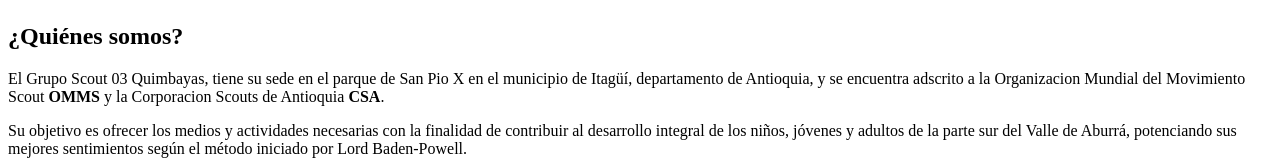
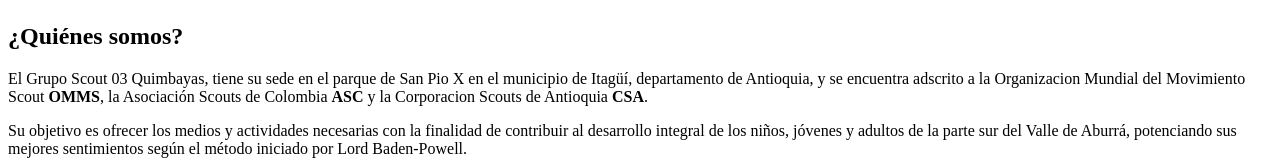
Before and after one commit to sagudelo1200/03quimbayas, a React (Create React App) app: page /grupo in a window 1280 px wide. Shown: the part 517-677 px from the top of the page. Built offline with nearby package versions, Linux system fonts and the light colour scheme; no server answers; the HTML template or start-up script is replaced by a standard one.

Commit message:
minor changes

```diff
--- a/public/index.html
+++ b/public/index.html
@@ -16,7 +16,7 @@
   <title>Grupo Scout 03 Quimbayas</title>
   <meta name='description'
     content='Contribuimos a la educación de los jóvenes para que participen en la construcción de un mundo mejor.'>
-  <script src="https://kit.fontawesome.com/1c8c404e86.js" crossorigin="anonymous"></script>
+  <script src="https://kit.fontawesome.com/d15cff8b51.js" crossorigin="anonymous"></script>
   <!-- Start Single Page Apps for GitHub Pages -->
   <script type="text/javascript">
     // Single Page Apps for GitHub Pages
--- a/src/views/Grupo/index.js
+++ b/src/views/Grupo/index.js
@@ -13,7 +13,7 @@
             <p>
               El Grupo Scout 03 Quimbayas, tiene su sede en el parque de San Pio X en el municipio
               de Itagüí, departamento de Antioquia, y se encuentra adscrito a la Organizacion Mundial del
-              Movimiento Scout <b>OMMS</b> y la Corporacion Scouts de Antioquia <b>CSA</b>.
+              Movimiento Scout <b>OMMS</b>, la Asociación Scouts de Colombia <b>ASC</b> y la Corporacion Scouts de Antioquia <b>CSA</b>.
             </p>
           </Col>
           <Col md='6'>
```
